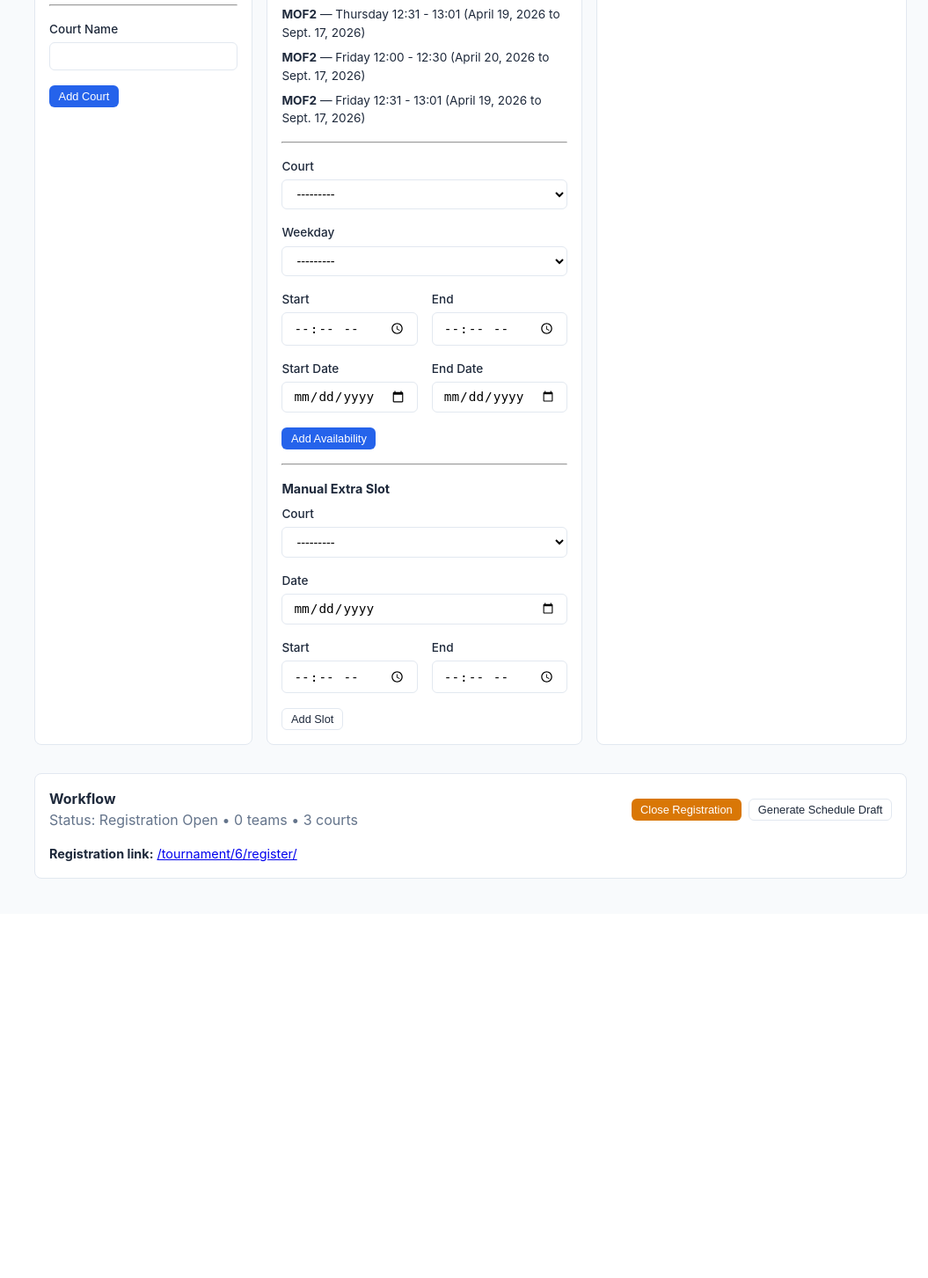
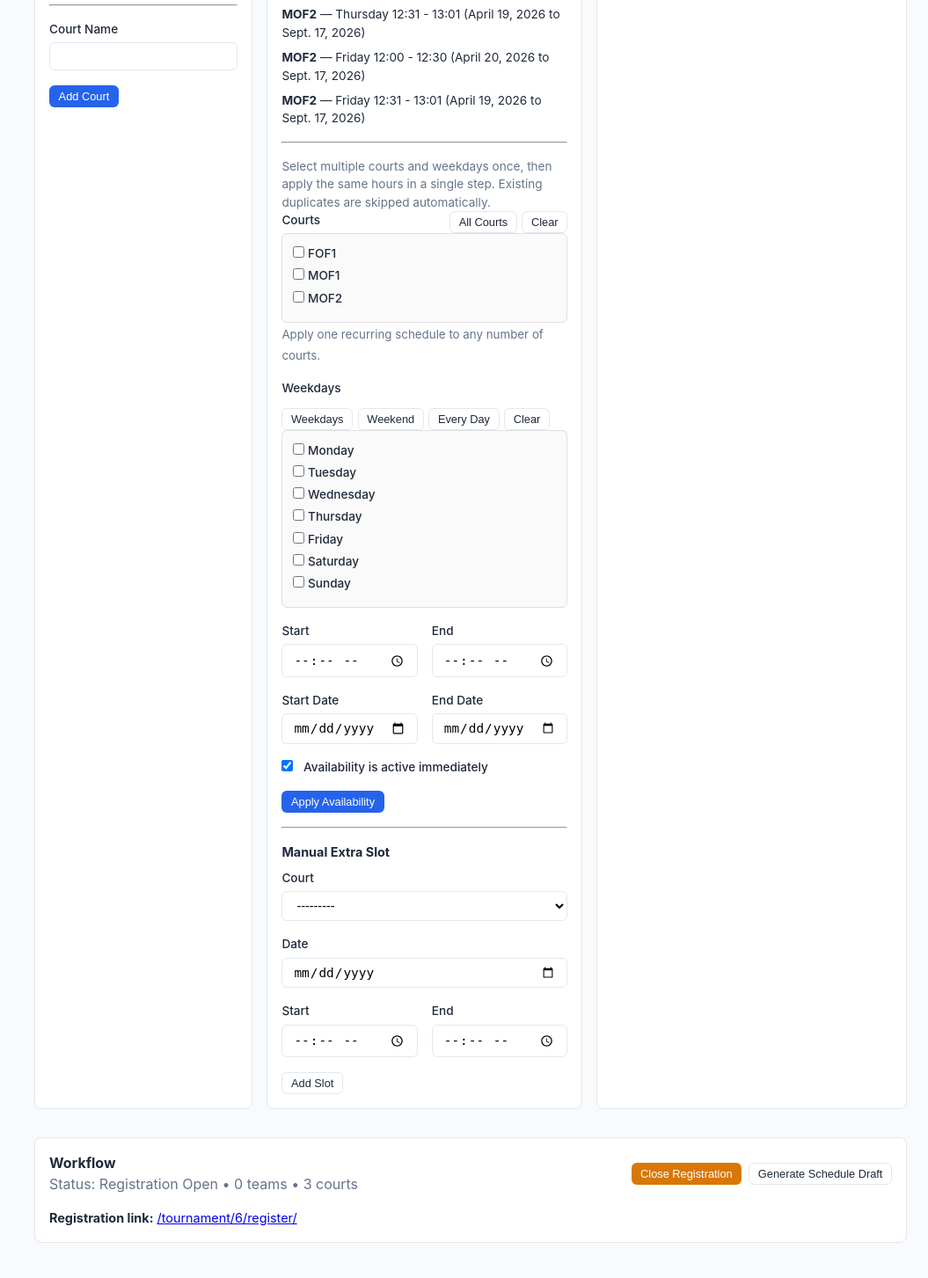
Before and after one commit to simarsamra/Tournament-Manager, a Django app: page /tournament/6/config/ in a window 1280 px wide. Shown: the part 1560-3013 px from the top of the page at 88% size, without its empty margins (225-1280 px from the left). Before the commit the page ends 2559 px from the top, so only its background shows below. Run offline with Django 5.2, Linux system fonts and the light colour scheme; a user stored in the database is signed in; data comes from the database, SQL or seed files in the repository; both versions use the stored data as it was after the commit; data that the repository does not hold is empty.

Commit message:
Enhance court availability form to support bulk creation and improve UI for selecting courts and weekdays

```diff
--- a/core/forms.py
+++ b/core/forms.py
@@ -56,24 +56,39 @@ class TimeSlotForm(forms.Form):
             self.fields["court"].queryset = Court.objects.filter(tournament=tournament, is_available=True)
 
 
-class CourtAvailabilityForm(forms.ModelForm):
-    class Meta:
-        model = CourtAvailability
-        fields = ["court", "weekday", "start_time", "end_time", "start_date", "end_date", "is_active"]
-        widgets = {
-            "court": forms.Select(attrs={"class": "form-select"}),
-            "weekday": forms.Select(attrs={"class": "form-select"}),
-            "start_time": forms.TimeInput(attrs={"class": "form-control", "type": "time"}),
-            "end_time": forms.TimeInput(attrs={"class": "form-control", "type": "time"}),
-            "start_date": forms.DateInput(attrs={"class": "form-control", "type": "date"}),
-            "end_date": forms.DateInput(attrs={"class": "form-control", "type": "date"}),
-            "is_active": forms.CheckboxInput(attrs={"class": "form-check-input"}),
-        }
+class CourtAvailabilityForm(forms.Form):
+    courts = forms.ModelMultipleChoiceField(
+        queryset=Court.objects.none(),
+        widget=forms.CheckboxSelectMultiple(),
+        error_messages={"required": "Select at least one court."},
+        help_text="Apply this schedule to one or more courts at once.",
+    )
+    weekdays = forms.MultipleChoiceField(
+        choices=CourtAvailability.WEEKDAY_CHOICES,
+        widget=forms.CheckboxSelectMultiple(),
+        error_messages={"required": "Select at least one weekday."},
+        help_text="Choose every day that should reuse this time range.",
+    )
+    start_time = forms.TimeField(widget=forms.TimeInput(attrs={"class": "form-control", "type": "time"}))
+    end_time = forms.TimeField(widget=forms.TimeInput(attrs={"class": "form-control", "type": "time"}))
+    start_date = forms.DateField(
+        required=False,
+        widget=forms.DateInput(attrs={"class": "form-control", "type": "date"}),
+    )
+    end_date = forms.DateField(
+        required=False,
+        widget=forms.DateInput(attrs={"class": "form-control", "type": "date"}),
+    )
+    is_active = forms.BooleanField(
+        required=False,
+        initial=True,
+        widget=forms.CheckboxInput(attrs={"class": "form-check-input"}),
+    )
 
     def __init__(self, *args, tournament=None, **kwargs):
         super().__init__(*args, **kwargs)
         if tournament:
-            self.fields["court"].queryset = Court.objects.filter(tournament=tournament)
+            self.fields["courts"].queryset = Court.objects.filter(tournament=tournament).order_by("name")
 
     def clean(self):
         cleaned = super().clean()
--- a/core/views.py
+++ b/core/views.py
@@ -363,14 +363,58 @@ def add_court_availability(request, pk):
     tournament = get_object_or_404(Tournament, pk=pk)
     form = CourtAvailabilityForm(request.POST, tournament=tournament)
     if form.is_valid():
-        availability = form.save()
-        log_action(
-            request,
-            "court_availability_added",
-            f"Availability added for '{availability.court.name}' on {availability.get_weekday_display()}",
-            tournament=tournament,
+        courts = list(form.cleaned_data["courts"])
+        weekdays = [int(day) for day in form.cleaned_data["weekdays"]]
+        start_time = form.cleaned_data["start_time"]
+        end_time = form.cleaned_data["end_time"]
+        start_date = form.cleaned_data.get("start_date")
+        end_date = form.cleaned_data.get("end_date")
+        is_active = form.cleaned_data.get("is_active", False)
+
+        existing_keys = set(
+            CourtAvailability.objects.filter(
+                court__in=courts,
+                weekday__in=weekdays,
+                start_time=start_time,
+                end_time=end_time,
+                start_date=start_date,
+                end_date=end_date,
+            ).values_list("court_id", "weekday")
         )
-        messages.success(request, "Court availability added.")
+
+        to_create = []
+        skipped_count = 0
+        for court in courts:
+            for weekday in weekdays:
+                key = (court.id, weekday)
+                if key in existing_keys:
+                    skipped_count += 1
+                    continue
+                to_create.append(CourtAvailability(
+                    court=court,
+                    weekday=weekday,
+                    start_time=start_time,
+                    end_time=end_time,
+                    start_date=start_date,
+                    end_date=end_date,
+                    is_active=is_active,
+                ))
+                existing_keys.add(key)
+
+        created_count = len(to_create)
+        if to_create:
+            CourtAvailability.objects.bulk_create(to_create)
+            log_action(
+                request,
+                "court_availability_added",
+                f"Added {created_count} availability entries across {len(courts)} court(s)",
+                tournament=tournament,
+            )
+            messages.success(request, f"Added {created_count} availability entr{'y' if created_count == 1 else 'ies'}.")
+        if skipped_count:
+            messages.warning(request, f"Skipped {skipped_count} duplicate entr{'y' if skipped_count == 1 else 'ies'}.")
+        if not created_count and not skipped_count:
+            messages.warning(request, "No court availability was added.")
     else:
         for errs in form.errors.values():
             for err in errs:
--- a/static/js/app.js
+++ b/static/js/app.js
@@ -30,4 +30,28 @@ document.addEventListener('DOMContentLoaded', function() {
             this.closest('form').submit();
         });
     });
+
+    // Bulk checkbox shortcuts for availability forms
+    document.querySelectorAll('[data-check-target]').forEach(function(button) {
+        button.addEventListener('click', function() {
+            const target = this.getAttribute('data-check-target');
+            const mode = this.getAttribute('data-check-mode');
+            const container = document.querySelector('[data-check-group="' + target + '"]');
+            if (!container) {
+                return;
+            }
+
+            container.querySelectorAll('input[type="checkbox"]').forEach(function(checkbox) {
+                if (mode === 'all') {
+                    checkbox.checked = true;
+                } else if (mode === 'none') {
+                    checkbox.checked = false;
+                } else if (mode === 'weekdays') {
+                    checkbox.checked = ['0', '1', '2', '3', '4'].includes(checkbox.value);
+                } else if (mode === 'weekend') {
+                    checkbox.checked = ['5', '6'].includes(checkbox.value);
+                }
+            });
+        });
+    });
 });
--- a/templates/core/tournament_config.html
+++ b/templates/core/tournament_config.html
@@ -57,10 +57,36 @@
             <p class="text-muted">No recurring availability added yet.</p>
             {% endfor %}
             <hr style="margin:1rem 0;">
+            <p class="text-muted" style="font-size:0.85rem;">Select multiple courts and weekdays once, then apply the same hours in a single step. Existing duplicates are skipped automatically.</p>
             <form method="post" action="{% url 'add_court_availability' pk=tournament.pk %}">
                 {% csrf_token %}
-                <div class="form-group"><label>Court</label>{{ court_availability_form.court }}</div>
-                <div class="form-group"><label>Weekday</label>{{ court_availability_form.weekday }}</div>
+                <div class="form-group">
+                    <div class="d-flex justify-between align-center" style="gap:0.5rem;flex-wrap:wrap;">
+                        <label>Courts</label>
+                        <div class="d-flex" style="gap:0.35rem;flex-wrap:wrap;">
+                            <button type="button" class="btn btn-outline btn-sm" data-check-target="courts" data-check-mode="all">All Courts</button>
+                            <button type="button" class="btn btn-outline btn-sm" data-check-target="courts" data-check-mode="none">Clear</button>
+                        </div>
+                    </div>
+                    <div data-check-group="courts" style="padding:0.75rem;border:1px solid #e0e0e0;border-radius:6px;max-height:150px;overflow:auto;background:#fafafa;">
+                        {{ court_availability_form.courts }}
+                    </div>
+                    <small class="text-muted">Apply one recurring schedule to any number of courts.</small>
+                </div>
+                <div class="form-group">
+                    <div class="d-flex justify-between align-center" style="gap:0.5rem;flex-wrap:wrap;">
+                        <label>Weekdays</label>
+                        <div class="d-flex" style="gap:0.35rem;flex-wrap:wrap;">
+                            <button type="button" class="btn btn-outline btn-sm" data-check-target="weekdays" data-check-mode="weekdays">Weekdays</button>
+                            <button type="button" class="btn btn-outline btn-sm" data-check-target="weekdays" data-check-mode="weekend">Weekend</button>
+                            <button type="button" class="btn btn-outline btn-sm" data-check-target="weekdays" data-check-mode="all">Every Day</button>
+                            <button type="button" class="btn btn-outline btn-sm" data-check-target="weekdays" data-check-mode="none">Clear</button>
+                        </div>
+                    </div>
+                    <div data-check-group="weekdays" style="padding:0.75rem;border:1px solid #e0e0e0;border-radius:6px;background:#fafafa;">
+                        {{ court_availability_form.weekdays }}
+                    </div>
+                </div>
                 <div class="grid grid-2">
                     <div class="form-group"><label>Start</label>{{ court_availability_form.start_time }}</div>
                     <div class="form-group"><label>End</label>{{ court_availability_form.end_time }}</div>
@@ -69,7 +95,13 @@
                     <div class="form-group"><label>Start Date</label>{{ court_availability_form.start_date }}</div>
                     <div class="form-group"><label>End Date</label>{{ court_availability_form.end_date }}</div>
                 </div>
-                <button type="submit" class="btn btn-primary btn-sm">Add Availability</button>
+                <div class="form-group">
+                    <label class="d-flex align-center" style="gap:0.5rem;">
+                        {{ court_availability_form.is_active }}
+                        <span>Availability is active immediately</span>
+                    </label>
+                </div>
+                <button type="submit" class="btn btn-primary btn-sm">Apply Availability</button>
             </form>
             <hr style="margin:1rem 0;">
             <h4 style="font-size:0.9rem;margin-bottom:0.5rem;">Manual Extra Slot</h4>
```
Also changed, not shown: core/tests.py (+59 -0 lines), db.sqlite3.
